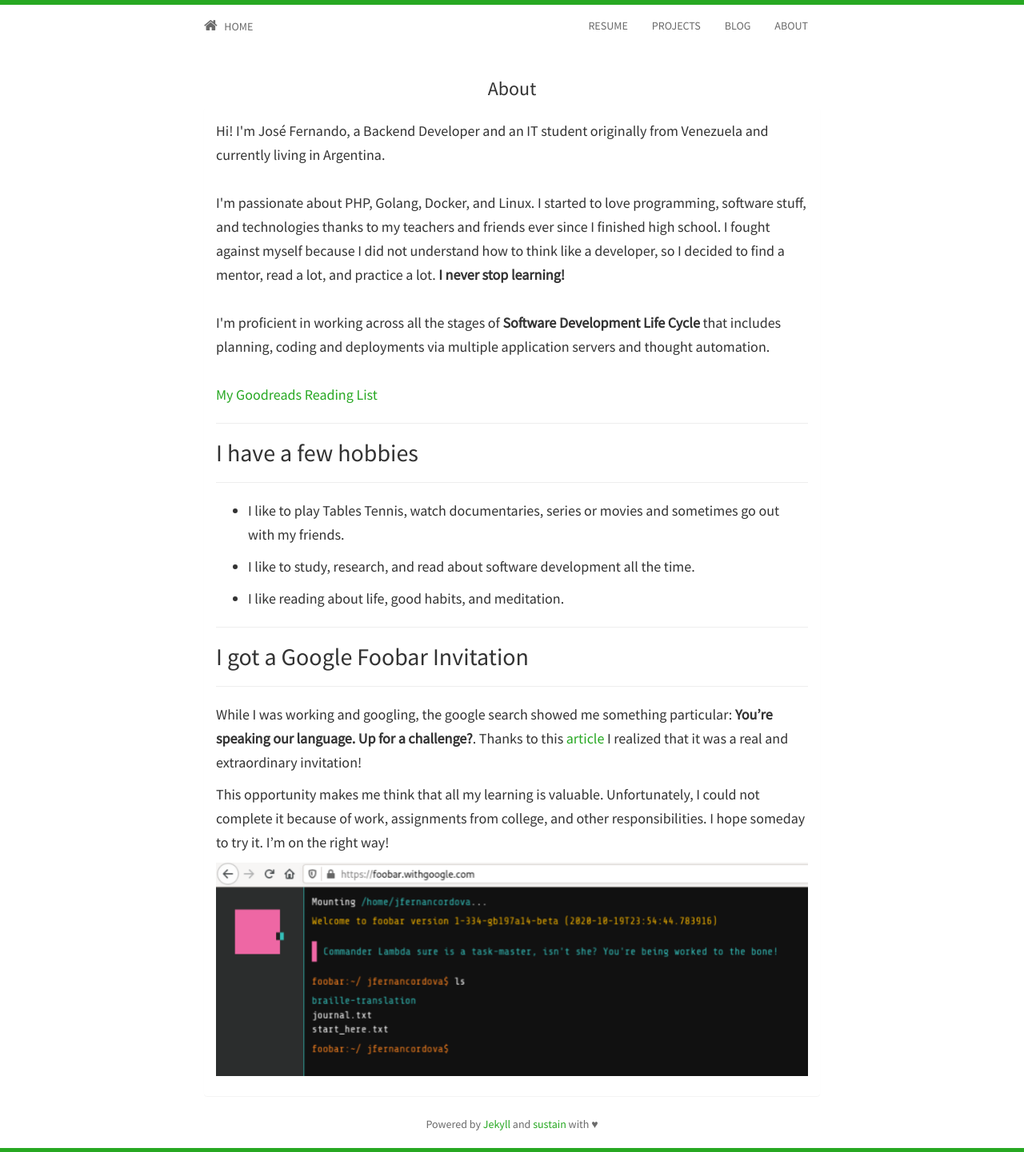
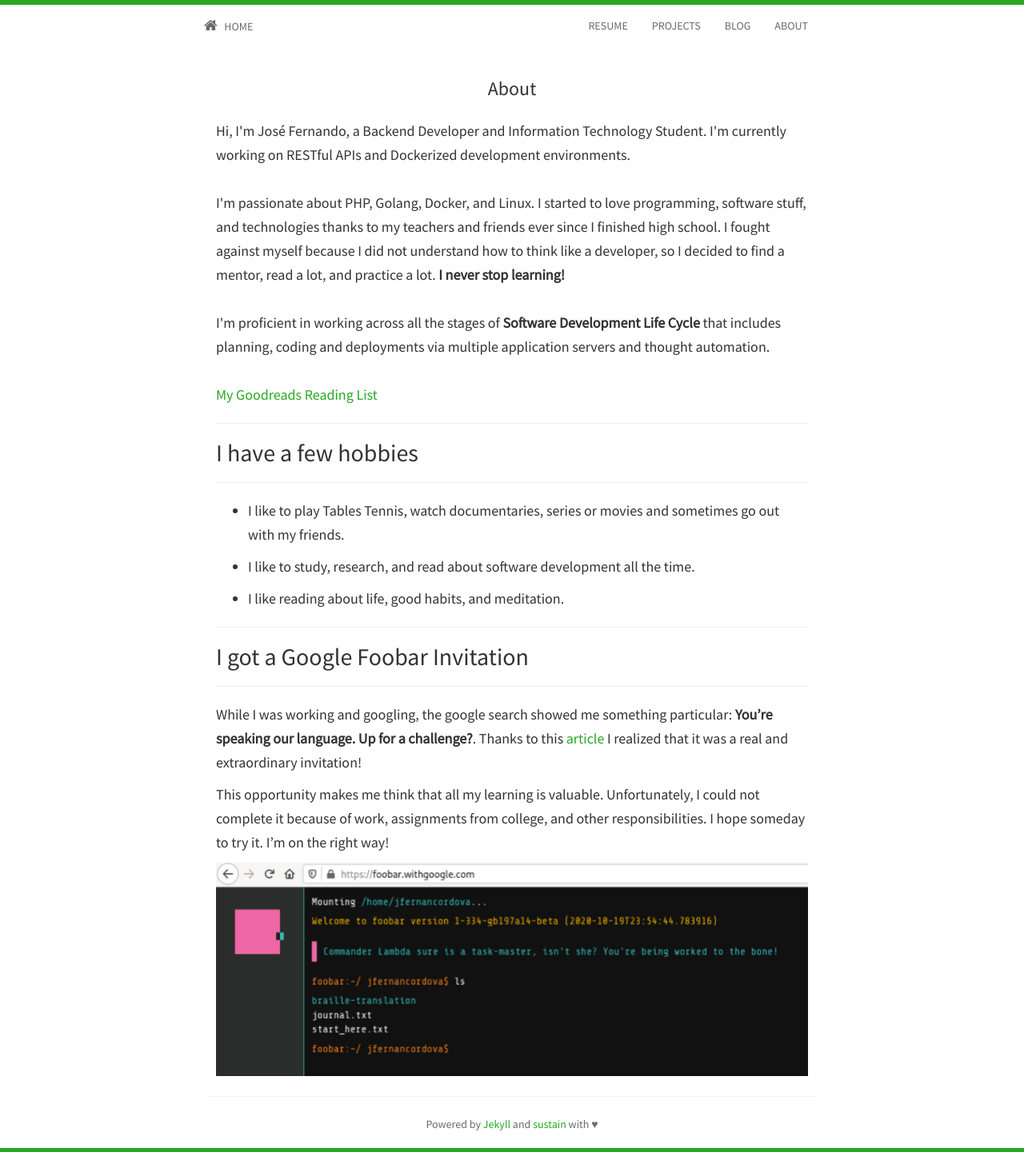
Before and after one commit to jfernancordova/jfernancordova.github.io, a Jekyll site: the page about.html, which Jekyll copies as it is, in a window 1280 px wide. Shown: the whole page at 80% size. Built offline with Jekyll 4.4.1, drawn with Linux system fonts in a browser that asks for light colours; nearby versions of some CDN libraries.

Commit message:
master | Refactoring about

```diff
--- a/about.html
+++ b/about.html
@@ -105,8 +105,8 @@
             <div class="panel-body">
                 <div class="blogpost">
                     <div>
-                        Hi! I'm José Fernando, a Backend Developer and an IT student originally from Venezuela and
-                        currently living in Argentina.
+                        Hi, I'm José Fernando, a Backend Developer and Information Technology Student. I'm currently
+                        working on RESTful APIs and Dockerized development environments.
                         <br/><br/>
                         I'm passionate about PHP, Golang, Docker, and Linux. I started to love programming, software
                         stuff, and technologies thanks to my teachers and friends ever since I finished high school. I
```
